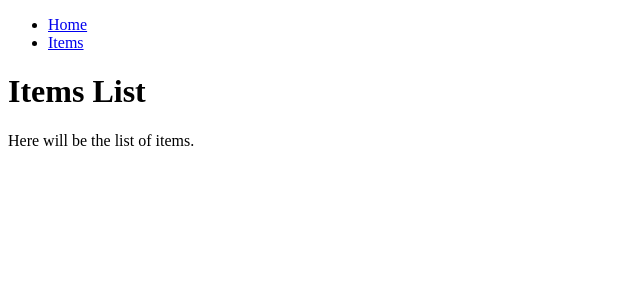
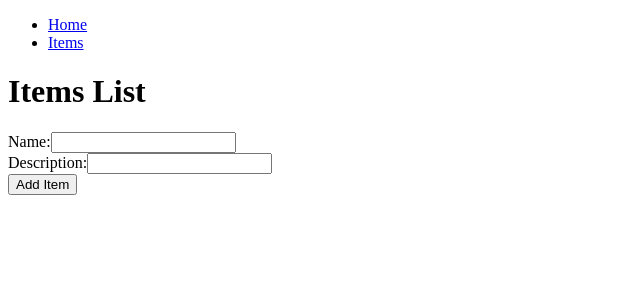
Before and after one commit to przemyslvw/aws-crud-project, a React (Create React App) app in the folder frontend/: page /items in a window 1280 px wide. Shown: the top 300 px of the page, without its empty margins (0-640 px from the left). Built offline with nearby package versions, Linux system fonts and the light colour scheme.

Commit message:
item form

```diff
--- /dev/null
+++ b/frontend/src/components/ItemForm.js
@@ -0,0 +1,51 @@
+import React, { useState } from "react";
+
+function ItemForm({ onAdd }) {
+    const [name, setName] = useState("");
+    const [description, setDescription] = useState("");
+
+    const handleSubmit = (e) => {
+        e.preventDefault();
+        if (!name.trim() || !description.trim()) return;
+
+        // Tworzymy nowy obiekt itemu
+        const newItem = {
+            id: Date.now().toString(),
+            name,
+            description,
+        };
+
+        // Wywołujemy funkcję przekazaną jako prop
+        onAdd(newItem);
+
+        // Resetujemy formularz
+        setName("");
+        setDescription("");
+    };
+
+    return (
+        <form onSubmit={handleSubmit}>
+            <div>
+                <label>Name:</label>
+                <input
+                    type="text"
+                    value={name}
+                    onChange={(e) => setName(e.target.value)}
+                    required
+                />
+            </div>
+            <div>
+                <label>Description:</label>
+                <input
+                    type="text"
+                    value={description}
+                    onChange={(e) => setDescription(e.target.value)}
+                    required
+                />
+            </div>
+            <button type="submit">Add Item</button>
+        </form>
+    );
+}
+
+export default ItemForm;
--- a/frontend/src/pages/Items.js
+++ b/frontend/src/pages/Items.js
@@ -1,10 +1,25 @@
-import React from "react";
+import React, { useState } from "react";
+import ItemForm from "../components/ItemForm";
 
 function Items() {
+    const [items, setItems] = useState([]);
+
+    const handleAddItem = (newItem) => {
+        setItems([...items, newItem]);
+    };
+
     return (
         <div>
             <h1>Items List</h1>
-            <p>Here will be the list of items.</p>
+            <ItemForm onAdd={handleAddItem} />
+
+            <ul>
+                {items.map((item) => (
+                    <li key={item.id}>
+                        <strong>{item.name}:</strong> {item.description}
+                    </li>
+                ))}
+            </ul>
         </div>
     );
 }
```
